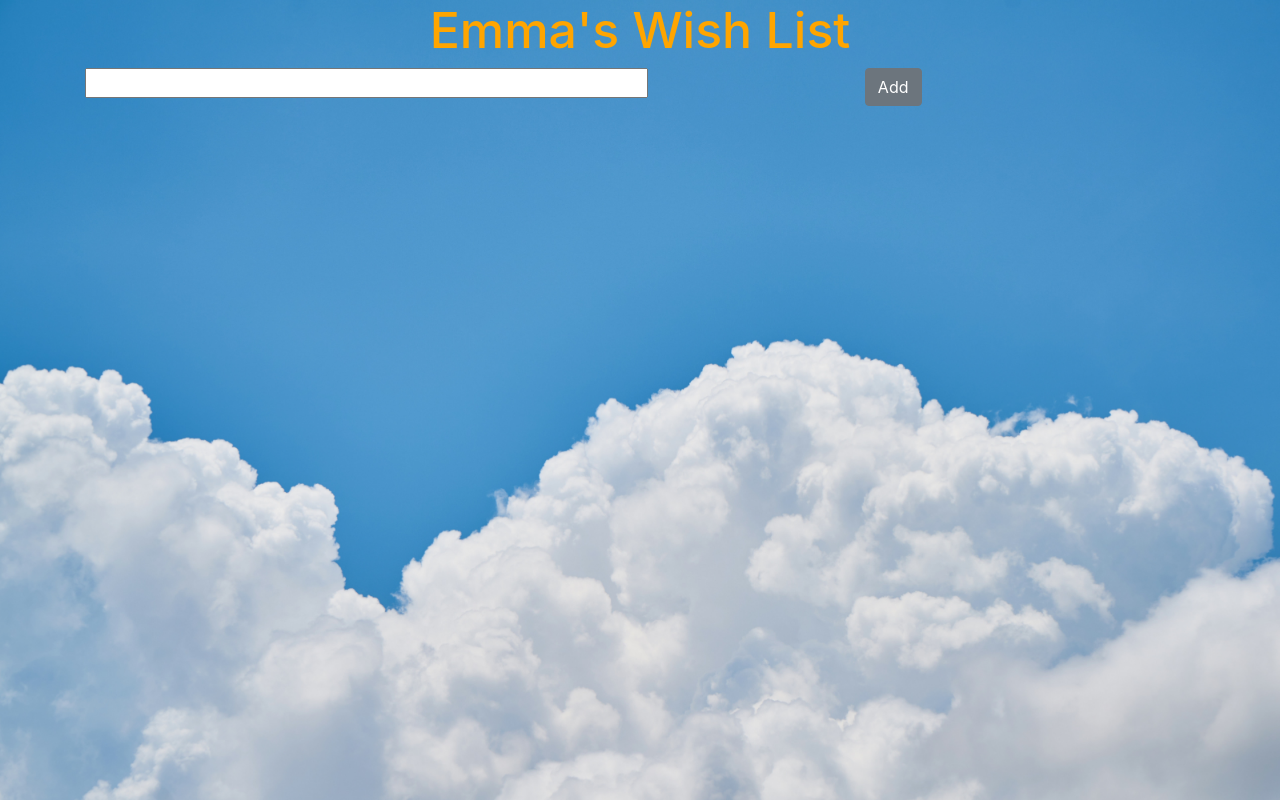
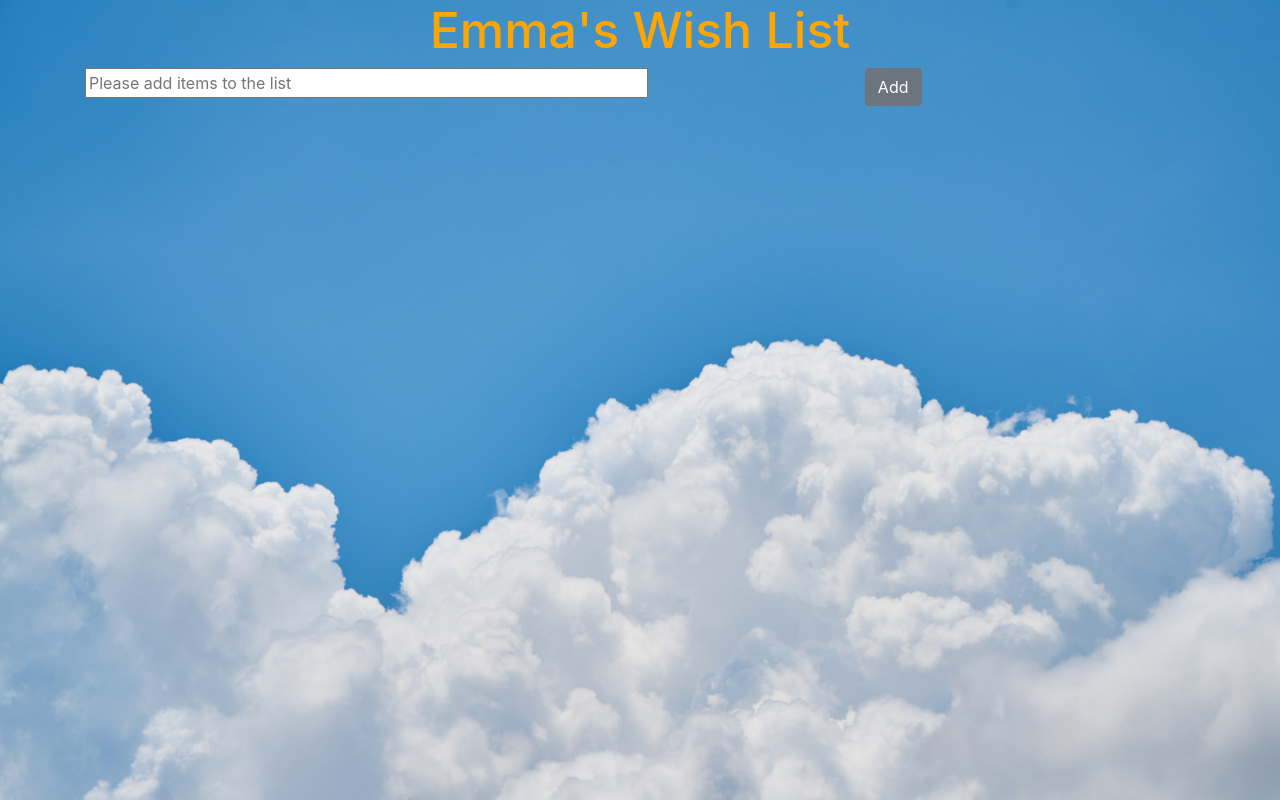
Before and after one commit to remotecharms/todo-app-frontend, a React app: page / in a window 1280 px wide. Built offline with nearby package versions, Linux system fonts and the light colour scheme.

Commit message:
placeholder text added

```diff
--- a/src/components/TaskEntry.js
+++ b/src/components/TaskEntry.js
@@ -67,7 +67,7 @@ import React from 'react';
          // the value of the text box is watching the value of the state - the text box will execute an on text event
          <div className="row" style={styles.taskTextField}>
             <div className= "col" >
-            <input type="text" value= {this.state.taskDescription} onChange={this.onTaskTextFieldUpdated} size="50"/>
+            <input type="text" value= {this.state.taskDescription} placeholder="Please add items to the list" onChange={this.onTaskTextFieldUpdated} size="50"/>
             </div>
                 <div className="col" style={styles.addButton}>
                 <input type="button" className="btn btn-secondary" value="Add" onClick={this.onAddClicked}/>
```
